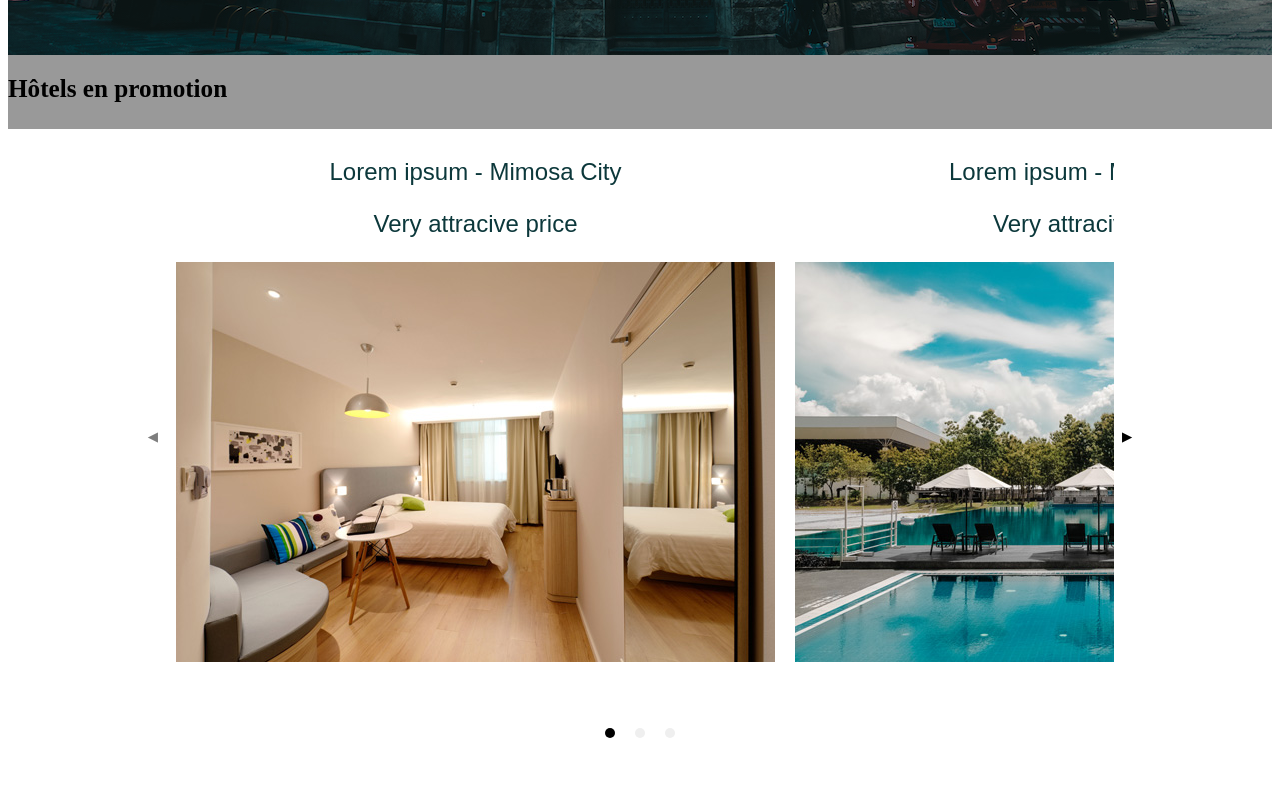
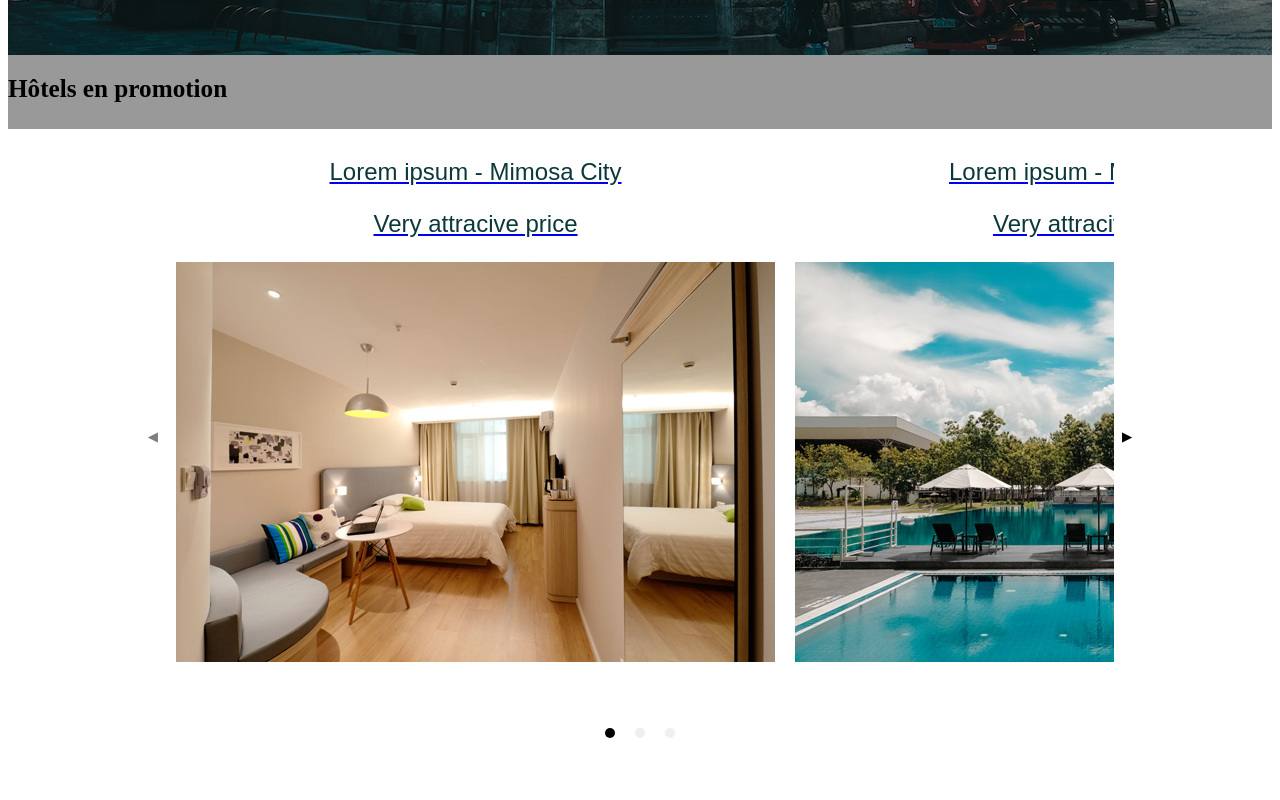
Before and after one commit to dayze/Vaiana, a Vue app in the folder front/: page /#/ in a window 1280 px wide. Shown: the part 920-1720 px from the top of the page. Built offline with nearby package versions, Linux system fonts and the light colour scheme.

Commit message:
Add link to hotel detail

```diff
--- a/front/src/components/modules/CarouselComponent.vue
+++ b/front/src/components/modules/CarouselComponent.vue
@@ -2,6 +2,7 @@
   <div class="container">
     <carousel :navigationEnabled="true" :perPageCustom="[[300, 1], [1024, 2]]">
       <slide v-for="hotel in this.hotels" :key="hotel.id">
+        <router-link :to="{ path: 'results' }">
           <div class="slide">
             <div class="absolute-row-top bg-clouds-opac-7 align-left margin">
               <p class="margin-5 color-deep-blue">{{hotel.name}} - {{hotel.city}}</p>
@@ -9,6 +10,7 @@
             </div>
             <img class="responsive-img" :src="getImgUrl(hotel)">
           </div>
+        </router-link>
       </slide>
     </carousel>
   </div>
```
Lines whose indentation alone changed are shown as unchanged.
